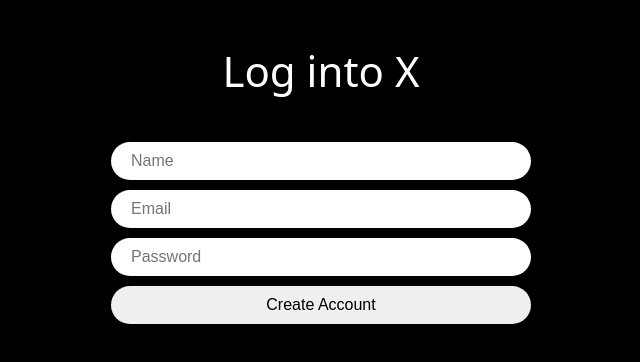
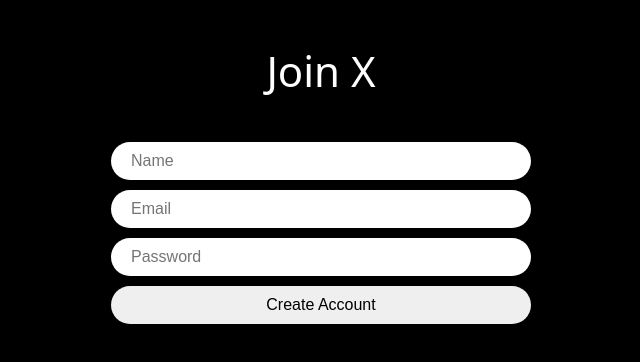
Before and after one commit to w00ye0l/nwitter-reloaded, a React (Vite) app: page /create-account in a window 1280 px wide. Shown: the top 362 px of the page, without its empty margins (319-959 px from the left). Built offline with nearby package versions, Linux system fonts and the light colour scheme.

Commit message:
fix: create account title text

```diff
--- a/src/routes/create-account.tsx
+++ b/src/routes/create-account.tsx
@@ -70,7 +70,7 @@
   };
   return (
     <Wrapper>
-      <Title>Log into X</Title>
+      <Title>Join X</Title>
       <Form onSubmit={onSubmit}>
         <Input
           onChange={onChange}
```
